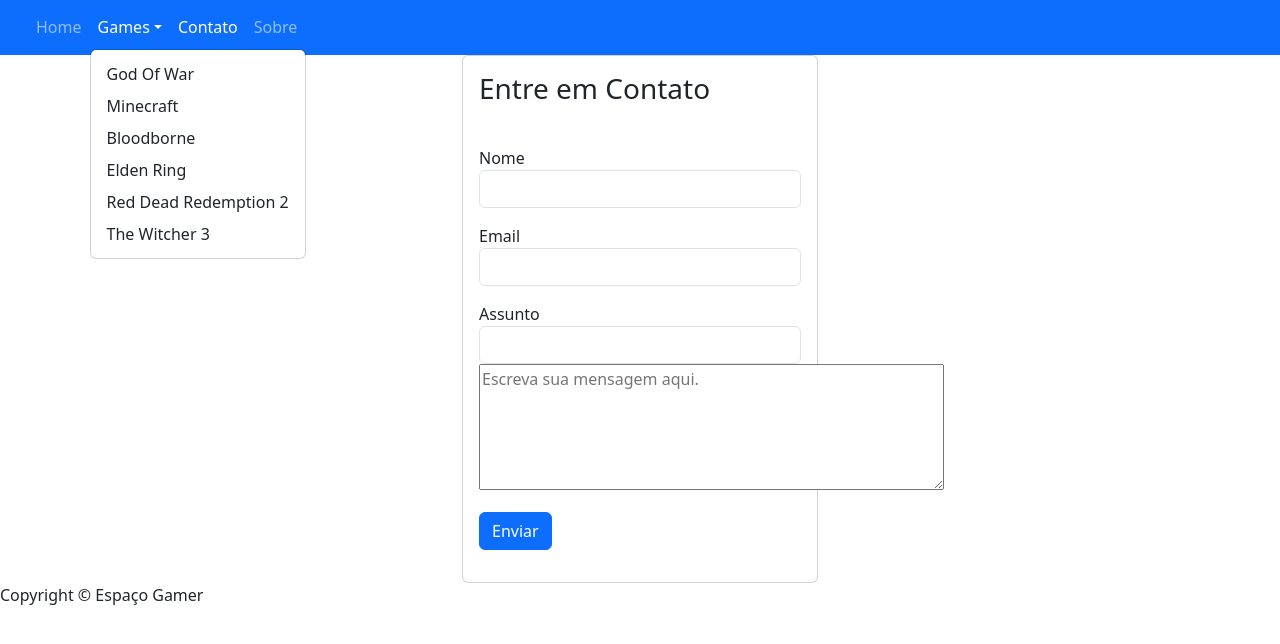
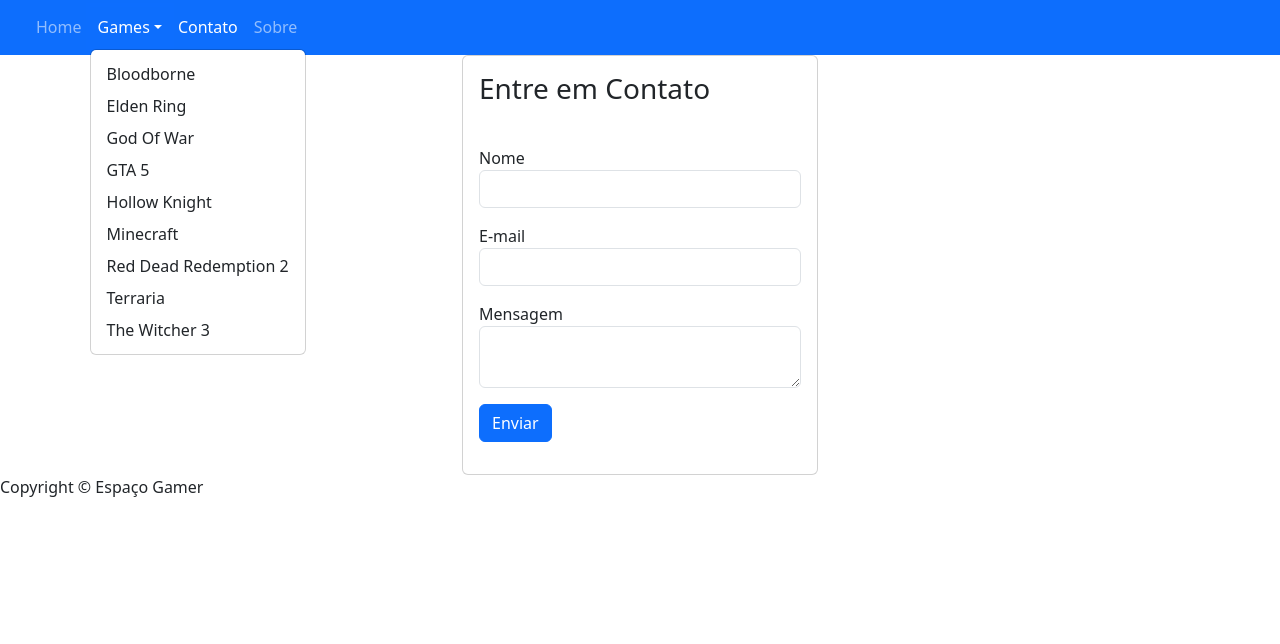
Before and after one commit to DanielSLombardo/ProjetoFaculdade, a PHP site: page /contato.php in a window 1280 px wide, after a click on "Games". Shown: the part 73-717 px from the top of the page. Run offline with PHP 8.4, Linux system fonts and the light colour scheme; the visitor is signed in with stand-in values (Sample User, id 1).

Commit message:
Projeto Faculdade Atualizado Certo

```diff
--- /dev/null
+++ b/Screenshots/desktop.ini
@@ -0,0 +1,2 @@
+[.ShellClassInfo]
+LocalizedResourceName=@%SystemRoot%\system32\windows.storage.dll,-21823
--- a/contato.php
+++ b/contato.php
@@ -15,6 +15,7 @@
     <link rel="stylesheet" href="https://cdn.jsdelivr.net/npm/bootstrap@5.3.2/dist/css/bootstrap.min.css">
     <script src="https://cdn.jsdelivr.net/npm/bootstrap@5.3.2/dist/js/bootstrap.bundle.min.js"></script>
     <link rel="icon" href="img/icon.png" type="image/png">
+    <script defer src="app.js"></script>
 </head>
 <body>
     <div class="page-container">
@@ -43,11 +44,14 @@
                             <li class="nav-item dropdown">
                             <a class="nav-link dropdown-toggle" href="#" role="button" data-bs-toggle="dropdown" aria-expanded="false">Games</a>
                             <ul class="dropdown-menu">
-                                <li><a class="dropdown-item" href="gow.php">God Of War</a></li>
-                                <li><a class="dropdown-item" href="mine.php">Minecraft</a></li>
                                 <li><a class="dropdown-item" href="bb.php">Bloodborne</a></li>
                                 <li><a class="dropdown-item" href="er.php">Elden Ring</a></li>
+                                <li><a class="dropdown-item" href="gow.php">God Of War</a></li>
+                                <li><a class="dropdown-item" href="gta.php">GTA 5</a></li>
+                                <li><a class="dropdown-item" href="hollow.php">Hollow Knight</a></li>
+                                <li><a class="dropdown-item" href="mine.php">Minecraft</a></li>
                                 <li><a class="dropdown-item" href="rdr.php">Red Dead Redemption 2</a></li>
+                                <li><a class="dropdown-item" href="terraria.php">Terraria</a></li>
                                 <li><a class="dropdown-item" href="witcher.php">The Witcher 3</a></li>
                             </ul>
                             </li>
@@ -71,29 +75,28 @@
                                         <h3>Entre em Contato</h3>
                                     </div>
                                     <div class="card-body">
-                                        <form>
+                                        <form action="https://formsubmit.co/ajax/nickolas@tigercodes.com.br"method="POST" data-form>
                                             <div>
                                                 <div class="mb-3">
-                                                    <label>Nome</label>
-                                                    <input type="text" id="name" class="form-control" autocomplete="off" required>
+                                                    <label for="nome">Nome</label>
+                                                    <input type="text" name="nome" id="nome" class="form-control" required/>
                                                 </div>
                                             </div>
                                             <div>
                                                 <div class="mb-3">
-                                                    <label>Email</label>
-                                                    <input type="emaild" id="email" class="form-control" autocomplete="off" required>
+                                                    <label for="email">E-mail</label>
+                                                    <input type="email" name="email" id="email" class="form-control" required/>
                                                 </div>
                                             </div>
                                             <div>
                                                 <div class="mb-3">
-                                                    <label>Assunto</label>
-                                                    <input type="text" id="subject" class="form-control" autocomplete="off">
-                                                    <textarea id="message" cols="48" rows="5" placeholder="Escreva sua mensagem aqui."></textarea>
+                                                    <label for="mensagem">Mensagem</label>
+                                                    <textarea name="mensagem" id="mensagem" class="form-control" required></textarea>
                                                 </div>
                                             </div>
                                             <div>
                                                 <div class="mb-3">
-                                                    <button id="btn" class="btn btn-primary">Enviar</button>
+                                                    <button id="btn" class="btn btn-primary" type="submit" data-button>Enviar</button>
                                                 </div>
                                             </div>
                                         </form>
```
Also changed, not shown: app.js (added, +65 -0 lines), sobre.php (+5 -2 lines), 13 other files.
